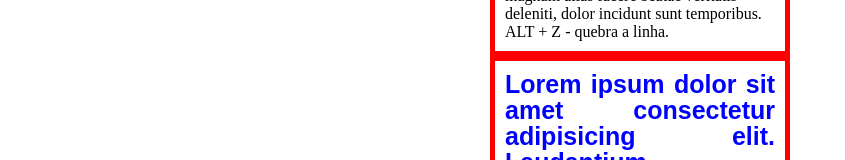
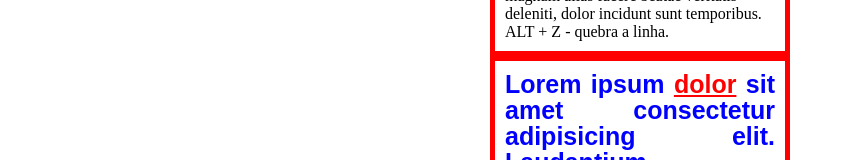
Before and after one commit to diegoc85/1ESPX-2024-Front-End, a plain HTML site: page aula0/aula2/index.html in a window 1280 px wide. Shown: the part 344-504 px from the top of the page, without its empty margins (0-845 px from the left). Drawn offline with Linux system fonts and the light colour scheme.

Commit message:
mais_formatacao

```diff
--- a/aula0/aula2/index.html
+++ b/aula0/aula2/index.html
@@ -27,6 +27,11 @@
             line-height: 26px;
             color:blue;
             font-weight: bold;
+        }
+        span{
+            font-weight: bold ;
+            color:red;
+            text-decoration: underline;
         }
     </style>
 </head>
@@ -58,7 +63,7 @@
     </p>
 
     <p class="texto-formatado">
-       Lorem ipsum <b>dolor</b> sit amet consectetur adipisicing elit. Laudantium assumenda nulla quod repellendus aliquam numquam aperiam accusamus saepe voluptatum. Vero dolorem nobis voluptate esse? Rem porro sunt quisquam quia enim?
+       Lorem ipsum <span>dolor</span> sit amet consectetur adipisicing elit. Laudantium assumenda nulla quod repellendus aliquam numquam aperiam accusamus saepe voluptatum. Vero dolorem nobis voluptate esse? Rem porro sunt quisquam quia enim?
     </p>
 </body>
 </html>
```
